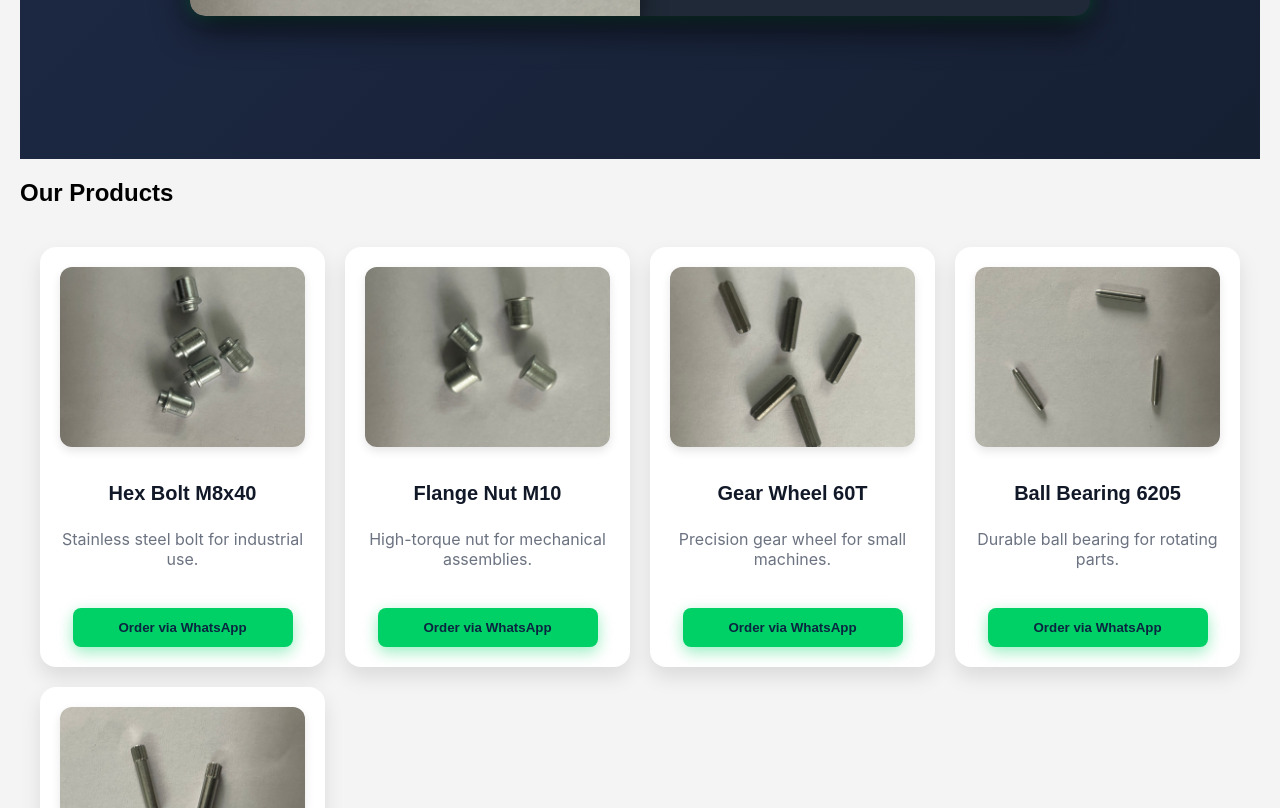
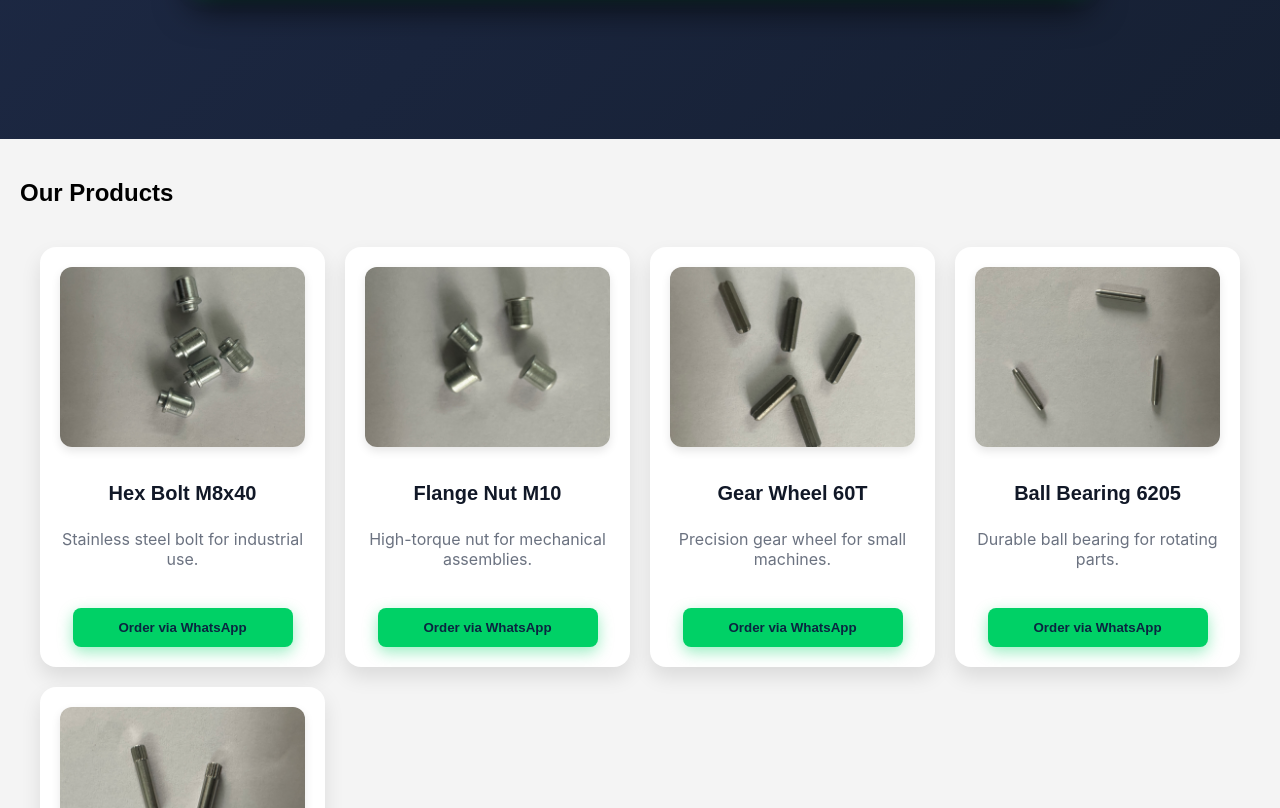
Before and after one commit to Prit-ranjan/us-enterprise, a React (Create React App) app in the folder usenterprise/: page / in a window 1280 px wide. Shown: the part 552-1360 px from the top of the page. Built offline with nearby package versions, Linux system fonts and the light colour scheme; the HTML template or start-up script is replaced by a standard one.

Commit message:
full screen

```diff
--- a/usenterprise/src/App.css
+++ b/usenterprise/src/App.css
@@ -1,5 +1,5 @@
 .app-container {
-  padding: 20px;
+  /* padding: 20px; */
   background-color: #f4f4f4;
   min-height: 100vh;
   font-family: sans-serif;
--- a/usenterprise/src/App.jsx
+++ b/usenterprise/src/App.jsx
@@ -48,7 +48,7 @@ export default function App() {
 
       <section className="product-section" id="products">
         <ProductCarousel  products={products} />
-        <div>
+        <div style={{padding:"20px"}}>
         <h2 className="section-title">Our Products</h2>
         <div className="product-grid">
           {products.map((product) => (
```
